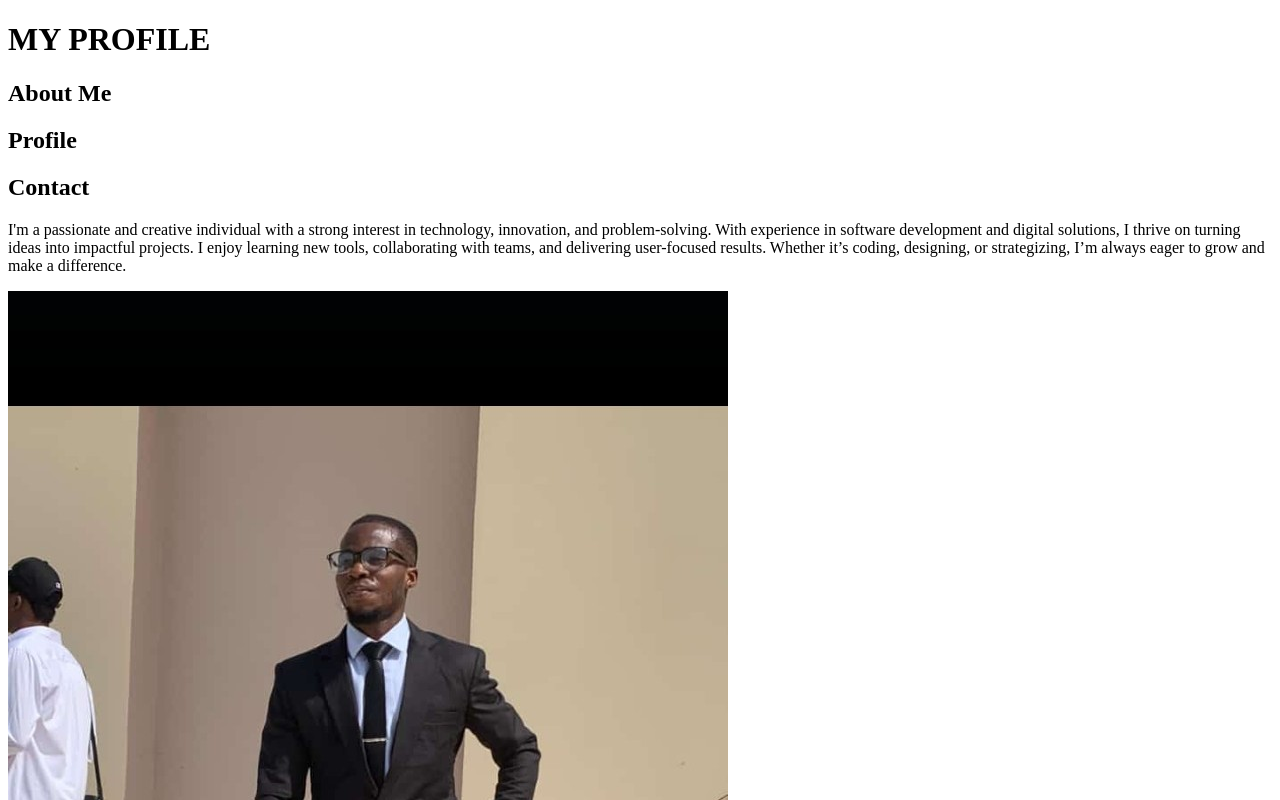
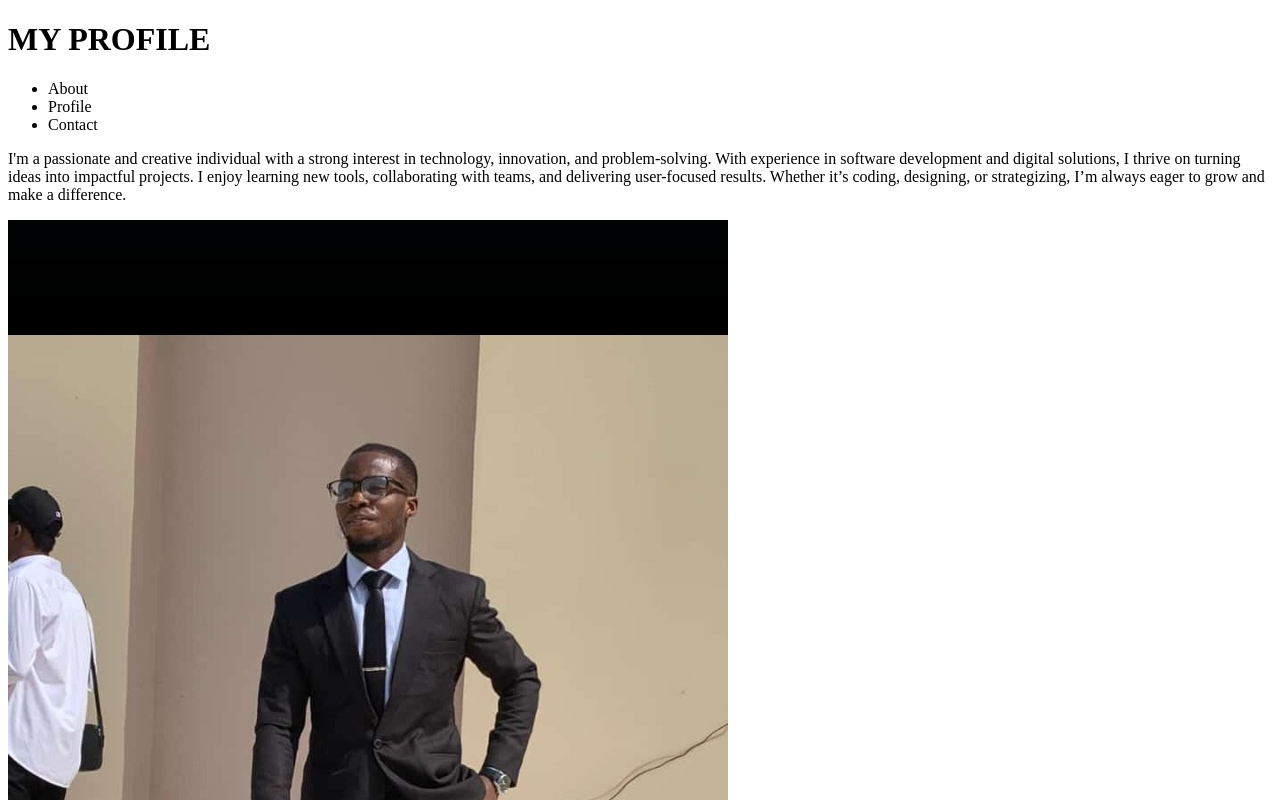
Before and after one commit to Dejosh055/3MTT-MIMI-PROJECT-1, a plain HTML site: page index.html in a window 1280 px wide. Shown: the top 800 px of the page. Drawn offline with Linux system fonts and the light colour scheme.

Commit message:
i made changes to my html

```diff
--- a/index.html
+++ b/index.html
@@ -6,11 +6,14 @@
     <title>My profile</title>
 </head>
 <body>
-    <header><h1>MY PROFILE</h1></header>
+    <header><h1>MY PROFILE</h1>
+    </header>
     <nav>
-        <h2>About Me</h2>
-        <h2>Profile</h2>
-        <h2>Contact</h2>
+       <ul>
+        <li>About</li>
+        <li>Profile</li>
+        <li>Contact</li>
+       </ul>
     </nav>
     <section>
         <p>
@@ -30,5 +33,10 @@
             <li>LEARNING</li>
         </ol>
     </section>
+    <footer>
+        <h2>
+            Contact me : dejosh055@gmail.com
+        </h2>
+    </footer>
 </body>
 </html>
```
